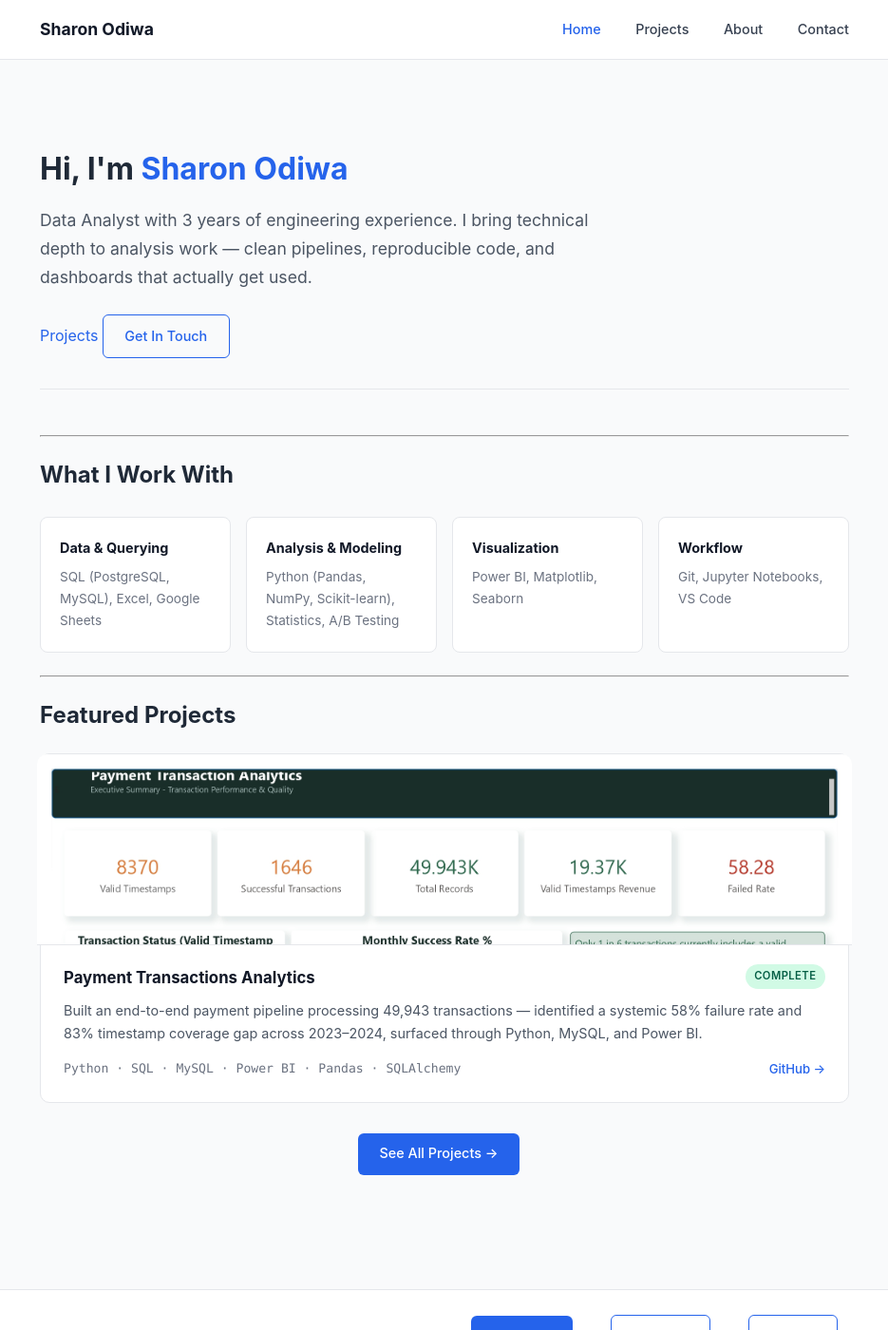
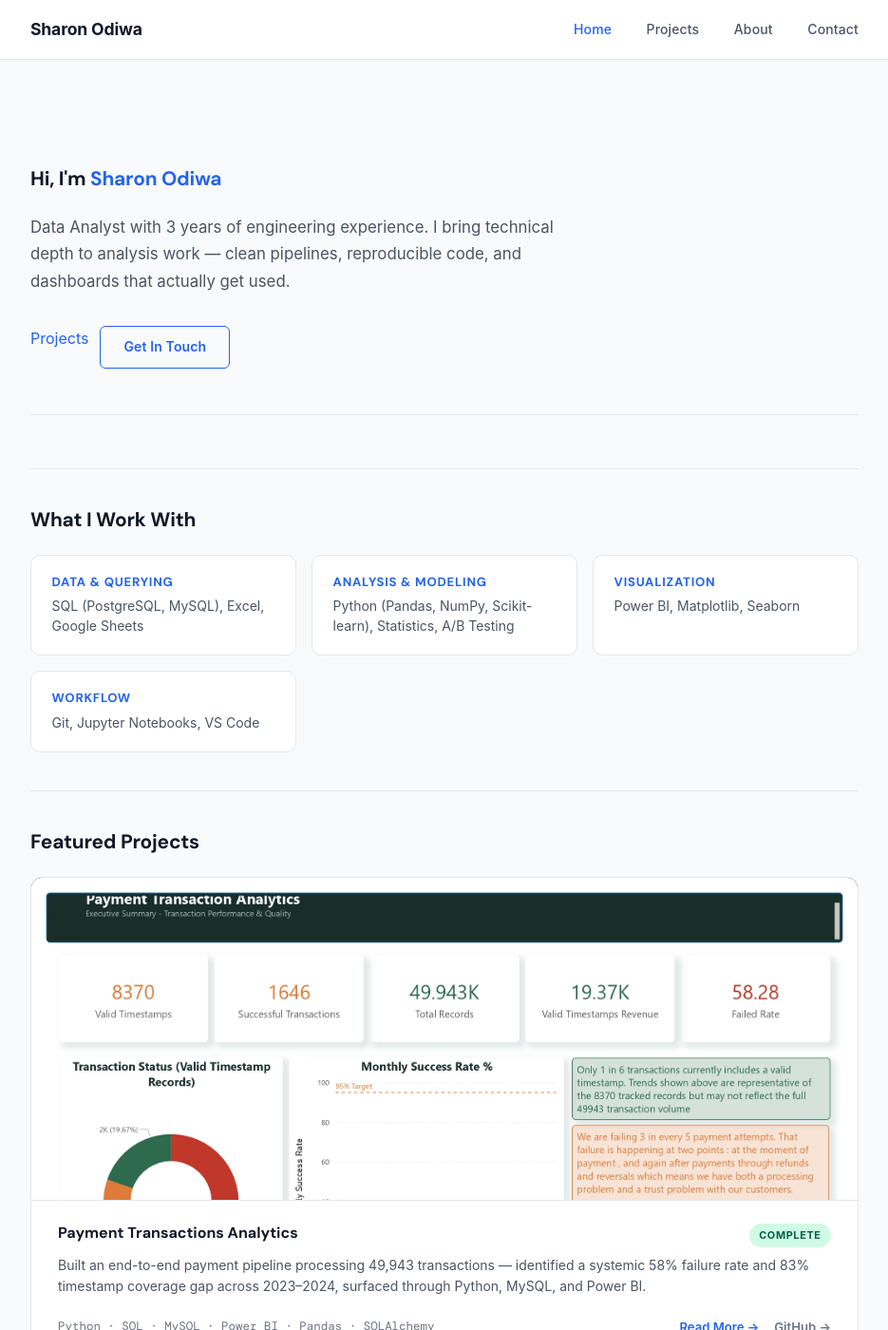
Before and after one commit to Justsharon/sharonodiwa, a Jekyll site: the page built from index.md, in a window 1280 px wide and 1400 px high. Shown: the whole window at 95% size, without its empty margins (172-1107 px from the left). Built offline with Jekyll 4.4.1, drawn with Linux system fonts in a browser that asks for light colours.

Commit message:
fix: minor style fix
Signed-off-by: Justsharon <odiwasharon@gmail.com>

```diff
--- a/_includes/project-card.html
+++ b/_includes/project-card.html
@@ -1,22 +1,41 @@
 <div class="project-card">
+
   {% if project.image %}
-    <div class="card-image">
-      <img src="{{ project.image | relative_url }}" alt="{{ project.title }} preview">
+  <a href="{{ project.url | relative_url }}" class="card-preview-link">
+    <div class="card-preview">
+      <img
+        src="{{ project.image | relative_url }}"
+        alt="{{ project.title }} dashboard preview"
+        loading="lazy"
+      />
+      <div class="card-preview-overlay">
+        <span class="overlay-btn">View Project →</span>
       </div>
+    </div>
+  </a>
   {% endif %}
+
+  <div class="card-body">
     <div class="card-header">
       <h3><a href="{{ project.url | relative_url }}">{{ project.title }}</a></h3>
       {% if project.status %}
         <span class="badge badge-{{ project.status }}">{{ project.status }}</span>
       {% endif %}
     </div>
+
     {% if project.summary %}
       <p class="card-summary">{{ project.summary }}</p>
     {% endif %}
+
     <div class="card-footer">
       <span class="tech-stack">{{ project.tech }}</span>
+      <div class="card-links">
+        <a href="{{ project.url | relative_url }}" class="card-link">Read More →</a>
         {% if project.github %}
-      <a href="{{ project.github }}" class="card-link" target="_blank">GitHub →</a>
+          <a href="{{ project.github }}" class="card-link card-link-github" target="_blank">GitHub →</a>
         {% endif %}
       </div>
     </div>
+  </div>
+
+</div>
--- a/assets/css/main.css
+++ b/assets/css/main.css
@@ -5,13 +5,16 @@
    BASE
    ===================== */
 
-*, *::before, *::after {
+*,
+*::before,
+*::after {
   box-sizing: border-box;
 }
 
 body {
   margin: 0;
-  font-family: -apple-system, BlinkMacSystemFont, 'Segoe UI', Roboto, sans-serif;
+  font-family:
+    -apple-system, BlinkMacSystemFont, "Segoe UI", Roboto, sans-serif;
   font-size: 16px;
   line-height: 1.7;
   background: #f9fafb;
@@ -32,9 +35,9 @@ a:hover {
    ===================== */
 
 .container {
-  max-width: 900px;
+  max-width: 920px;
   margin: 0 auto;
-  padding: 2.5rem 1.5rem;
+  padding: 3rem 1.5rem;
 }
 
 /* =====================
@@ -47,10 +50,11 @@ a:hover {
   position: sticky;
   top: 0;
   z-index: 100;
+  box-shadow: 0 1px 3px rgba(0, 0, 0, 0.04);
 }
 
 .header-inner {
-  max-width: 900px;
+  max-width: 920px;
   margin: 0 auto;
   padding: 1rem 1.5rem;
   display: flex;
@@ -63,20 +67,23 @@ a:hover {
   font-size: 1.1rem;
   color: #111827;
   text-decoration: none;
+  letter-spacing: -0.01em;
 }
 
 .site-nav a {
   margin-left: 2rem;
-  font-size: 0.9rem;
+  font-size: 0.875rem;
   font-weight: 500;
-  color: #374151;
+  color: #4b5563;
   text-decoration: none;
   transition: color 0.15s;
+  letter-spacing: 0.01em;
 }
 
 .site-nav a:hover,
 .site-nav a.active {
   color: #2563eb;
+  text-decoration: none;
 }
 
 /* =====================
@@ -86,24 +93,25 @@ a:hover {
 .site-footer {
   border-top: 1px solid #e5e7eb;
   background: white;
-  margin-top: 4rem;
+  margin-top: 5rem;
 }
 
 .footer-inner {
-  max-width: 900px;
+  max-width: 920px;
   margin: 0 auto;
-  padding: 1.5rem;
+  padding: 1.75rem 1.5rem;
   display: flex;
   justify-content: space-between;
   align-items: center;
-  font-size: 0.85rem;
-  color: #6b7280;
+  font-size: 0.82rem;
+  color: #9ca3af;
 }
 
 .footer-links a {
   margin-left: 1.5rem;
-  color: #6b7280;
+  color: #9ca3af;
   text-decoration: none;
+  transition: color 0.15s;
 }
 
 .footer-links a:hover {
@@ -115,47 +123,61 @@ a:hover {
    ===================== */
 
 .hero {
-  padding: 3rem 0 2rem;
+  padding: 4rem 0 3rem;
   border-bottom: 1px solid #e5e7eb;
-  margin-bottom: 3rem;
+  margin-bottom: 3.5rem;
 }
 
 .hero h2 {
-  font-size: 2rem;
-  margin: 0 0 0.75rem;
+  font-size: 2.4rem;
+  font-weight: 700;
+  letter-spacing: -0.03em;
+  margin-bottom: 1rem;
+  color: #111827;
 }
 
 .highlight {
   color: #2563eb;
+  position: relative;
 }
 
 .tagline {
-  font-size: 1.1rem;
+  font-size: 1.05rem;
   color: #4b5563;
-  max-width: 600px;
-  margin: 0 0 1.5rem;
+  max-width: 580px;
+  margin: 0 0 2rem;
+  line-height: 1.7;
+  font-weight: 400;
+}
+
+.hero-actions {
+  display: flex;
+  gap: 0.75rem;
+  flex-wrap: wrap;
 }
 
 /* =====================
    BUTTONS
    ===================== */
-
 .btn {
   display: inline-block;
   background: #2563eb;
-  color: white;
-  padding: 0.6rem 1.4rem;
+  color: #ffffff;
+  padding: 0.6rem 1.5rem;
   border-radius: 6px;
-  font-size: 0.9rem;
-  font-weight: 500;
+  font-size: 0.875rem;
+  font-weight: 600;
   text-decoration: none;
-  margin-right: 0.75rem;
-  transition: background 0.15s;
+  transition:
+    background 0.15s,
+    transform 0.1s;
+  letter-spacing: 0.01em;
 }
 
 .btn:hover {
   background: #1d4ed8;
   text-decoration: none;
+  transform: translateY(-1px);
 }
 
 .btn-outline {
@@ -166,6 +188,19 @@ a:hover {
 
 .btn-outline:hover {
   background: #eff6ff;
+  transform: translateY(-1px);
+}
+
+/* =====================
+   SECTION HEADINGS
+   ===================== */
+
+.container h2 {
+  font-size: 1.3rem;
+  font-weight: 700;
+  margin-bottom: 1.5rem;
+  color: #111827;
+  letter-spacing: -0.01em;
 }
 
 /* =====================
@@ -174,28 +209,37 @@ a:hover {
 
 .skills-grid {
   display: grid;
-  grid-template-columns: repeat(auto-fill, minmax(200px, 1fr));
+  grid-template-columns: repeat(auto-fill, minmax(210px, 1fr));
   gap: 1rem;
-  margin: 1.5rem 0;
+  margin: 1.5rem 0 2.5rem;
 }
 
 .skill-block {
-  background: white;
+  background: #ffffff;
   border: 1px solid #e5e7eb;
-  border-radius: 8px;
-  padding: 1.25rem;
+  border-radius: 10px;
+  padding: 1.25rem 1.35rem;
+  transition: box-shadow 0.15s;
+}
+
+.skill-block:hover {
+  box-shadow: 0 4px 12px rgba(0, 0, 0, 0.07);
 }
 
 .skill-block h4 {
   margin: 0 0 0.4rem;
-  font-size: 0.9rem;
-  color: #111827;
+  font-size: 0.82rem;
+  font-weight: 700;
+  color: #2563eb;
+  text-transform: uppercase;
+  letter-spacing: 0.06em;
 }
 
 .skill-block p {
   margin: 0;
-  font-size: 0.85rem;
-  color: #6b7280;
+  font-size: 0.875rem;
+  color: #4b5563;
+  line-height: 1.5;
 }
 
 /* =====================
@@ -203,17 +247,84 @@ a:hover {
    ===================== */
 
 .project-card {
-  background: white;
+  background: #ffffff;
   border: 1px solid #e5e7eb;
-  border-radius: 10px;
-  padding: 1.5rem;
-  margin-bottom: 1.25rem;
-  transition: box-shadow 0.15s, transform 0.15s;
+  border-radius: 12px;
+  overflow: hidden;
+  margin-bottom: 2rem;
+  transition:
+    box-shadow 0.2s,
+    transform 0.15s;
 }
 
 .project-card:hover {
-  box-shadow: 0 4px 16px rgba(0,0,0,0.08);
-  transform: translateY(-2px);
+  box-shadow: 0 12px 32px rgba(0, 0, 0, 0.1);
+  transform: translateY(-3px);
+}
+
+.card-preview-link {
+  display: block;
+  text-decoration: none;
+}
+
+.card-preview {
+  position: relative;
+  width: 100%;
+  overflow: hidden;
+  background: #1a2e2a;
+  border-bottom: 1px solid #e5e7eb;
+  max-height: 340px;
+}
+
+.card-preview img {
+  width: 100%;
+  height: auto;
+  display: block;
+  object-fit: cover;
+  object-position: top;
+  transition: transform 0.4s ease;
+}
+
+.project-card:hover .card-preview img {
+  transform: scale(1.02);
+}
+
+.card-preview-overlay {
+  position: absolute;
+  inset: 0;
+  background: rgba(26, 46, 42, 0);
+  display: flex;
+  align-items: center;
+  justify-content: center;
+  transition: background 0.25s;
+}
+
+.project-card:hover .card-preview-overlay {
+  background: rgba(26, 46, 42, 0.55);
+}
+
+.overlay-btn {
+  color: #ffffff;
+  font-size: 0.9rem;
+  font-weight: 700;
+  padding: 0.65rem 1.5rem;
+  border: 2px solid #ffffff;
+  border-radius: 6px;
+  opacity: 0;
+  transform: translateY(8px);
+  transition:
+    opacity 0.25s,
+    transform 0.25s;
+  letter-spacing: 0.02em;
+}
+
+.project-card:hover .overlay-btn {
+  opacity: 1;
+  transform: translateY(0);
+}
+
+.card-body {
+  padding: 1.5rem 1.75rem;
 }
 
 .card-header {
@@ -225,12 +336,14 @@ a:hover {
 
 .card-header h3 {
   margin: 0;
-  font-size: 1.05rem;
+  font-size: 1rem;
+  font-weight: 700;
 }
 
 .card-header h3 a {
   color: #111827;
   text-decoration: none;
+  transition: color 0.15s;
 }
 
 .card-header h3 a:hover {
@@ -239,25 +352,48 @@ a:hover {
 
 .card-summary {
   color: #4b5563;
-  font-size: 0.9rem;
-  margin: 0.4rem 0 0.8rem;
+  font-size: 0.875rem;
+  margin: 0.4rem 0 1.25rem;
+  line-height: 1.6;
 }
 
 .card-footer {
   display: flex;
   justify-content: space-between;
   align-items: center;
-  font-size: 0.82rem;
+  font-size: 0.8rem;
+  flex-wrap: wrap;
+  gap: 0.5rem;
 }
 
 .tech-stack {
   color: #6b7280;
-  font-family: 'SFMono-Regular', Consolas, monospace;
+  font-family: "DM Mono", monospace;
+  font-size: 0.78rem;
+}
+
+.card-links {
+  display: flex;
+  gap: 1rem;
 }
 
 .card-link {
   color: #2563eb;
-  font-weight: 500;
+  font-weight: 600;
+  font-size: 0.82rem;
+  text-decoration: none;
+}
+
+.card-link:hover {
+  text-decoration: underline;
+}
+
+.card-link-github {
+  color: #6b7280;
+}
+
+.card-link-github:hover {
+  color: #111827;
 }
 
 /* =====================
@@ -265,12 +401,12 @@ a:hover {
    ===================== */
 
 .badge {
-  font-size: 0.7rem;
-  font-weight: 600;
-  padding: 0.2rem 0.6rem;
+  font-size: 0.68rem;
+  font-weight: 700;
+  padding: 0.2rem 0.65rem;
   border-radius: 999px;
   text-transform: uppercase;
-  letter-spacing: 0.04em;
+  letter-spacing: 0.06em;
 }
 
 .badge-complete {
@@ -288,45 +424,65 @@ a:hover {
    ===================== */
 
 .back-link {
-  font-size: 0.85rem;
-  color: #6b7280;
+  font-size: 0.82rem;
+  color: #9ca3af;
   display: inline-block;
-  margin-bottom: 1rem;
+  margin-bottom: 1.25rem;
+  transition: color 0.15s;
+}
+
+.back-link:hover {
+  color: #2563eb;
+  text-decoration: none;
 }
 
 .project-header {
   border-bottom: 1px solid #e5e7eb;
-  padding-bottom: 1.5rem;
-  margin-bottom: 2rem;
+  padding-bottom: 2rem;
+  margin-bottom: 2.5rem;
 }
 
 .project-header h1 {
-  margin: 0.25rem 0 1rem;
+  font-size: 1.9rem;
+  letter-spacing: -0.02em;
+  margin: 0.25rem 0 1.25rem;
 }
 
 .project-meta {
   display: flex;
   flex-wrap: wrap;
-  gap: 1rem;
-  margin-bottom: 1.25rem;
-  font-size: 0.9rem;
+  gap: 1.25rem;
+  margin-bottom: 1.5rem;
+  font-size: 0.875rem;
   color: #4b5563;
 }
 
+.meta-item strong {
+  color: #111827;
+}
+
+.project-links {
+  display: flex;
+  gap: 0.75rem;
+  flex-wrap: wrap;
+}
+
 .project-content {
-  max-width: 720px;
+  max-width: 740px;
 }
 
 .project-content h2 {
   margin-top: 2.5rem;
-  font-size: 1.25rem;
-  border-bottom: 1px solid #e5e7eb;
-  padding-bottom: 0.4rem;
+  font-size: 1.2rem;
+  border-bottom: 2px solid #e5e7eb;
+  padding-bottom: 0.5rem;
+  letter-spacing: -0.01em;
 }
 
 .project-content h3 {
   margin-top: 1.75rem;
-  font-size: 1.05rem;
+  font-size: 1rem;
+  font-weight: 700;
   color: #374151;
 }
 
@@ -335,25 +491,34 @@ a:hover {
    ===================== */
 
 pre {
-  background: #1e293b;
+  background: #0f172a;
   color: #e2e8f0;
-  padding: 1.25rem;
-  border-radius: 8px;
+  padding: 1.5rem;
+  border-radius: 10px;
   overflow-x: auto;
-  font-size: 0.85rem;
-  line-height: 1.6;
+  font-size: 0.82rem;
+  line-height: 1.65;
+  margin: 1.5rem 0;
 }
 
 code {
-  font-family: 'SFMono-Regular', Consolas, 'Liberation Mono', monospace;
+  font-family: "DM Mono", "SFMono-Regular", Consolas, monospace;
 }
 
-p code, li code {
+p code,
+li code {
   background: #f1f5f9;
   color: #be185d;
-  padding: 0.1em 0.4em;
+  padding: 0.12em 0.45em;
   border-radius: 4px;
-  font-size: 0.87em;
+  font-size: 0.85em;
+}
+
+.about-intro {
+  font-size: 1.05rem;
+  color: #374151;
+  line-height: 1.8;
+  max-width: 660px;
 }
 
 /* =====================
@@ -361,7 +526,20 @@ p code, li code {
    ===================== */
 
 .contact-links {
+  display: flex;
+  gap: 0.75rem;
+  flex-wrap: wrap;
   margin: 2rem 0;
+}
+
+/* =====================
+   HORIZONTAL RULE
+   ===================== */
+
+hr {
+  border: none;
+  border-top: 1px solid #e5e7eb;
+  margin: 2.5rem 0;
 }
 
 /* =====================
@@ -371,22 +549,35 @@ p code, li code {
 table {
   width: 100%;
   border-collapse: collapse;
-  font-size: 0.9rem;
+  font-size: 0.875rem;
   margin: 1.5rem 0;
 }
 
 th {
   background: #f3f4f6;
   text-align: left;
-  padding: 0.6rem 1rem;
-  font-weight: 600;
+  padding: 0.65rem 1rem;
+  font-weight: 700;
+  font-size: 0.8rem;
+  text-transform: uppercase;
+  letter-spacing: 0.04em;
+  color: #374151;
   border-bottom: 2px solid #e5e7eb;
 }
 
 td {
-  padding: 0.6rem 1rem;
+  padding: 0.65rem 1rem;
   border-bottom: 1px solid #f3f4f6;
+  color: #374151;
 }
+
+tr:hover td {
+  background: #f9fafb;
+}
+
+/* =====================
+   RESPONSIVE
+   ===================== */
 
 @media (max-width: 640px) {
   .header-inner {
@@ -400,13 +591,26 @@ td {
   }
 
   .hero h2 {
-    font-size: 1.5rem;
+    font-size: 1.75rem;
+  }
+
+  .hero-actions {
+    flex-direction: column;
   }
 
   .footer-inner {
     flex-direction: column;
     gap: 0.75rem;
     text-align: center;
+  }
+
+  .footer-links a {
+    margin: 0 0.75rem;
+  }
+
+  .project-meta {
+    flex-direction: column;
+    gap: 0.5rem;
   }
 }
 
@@ -433,5 +637,16 @@ td {
   margin: 1.5rem auto 2.5rem;
   border-radius: 10px;
   border: 1px solid #e5e7eb;
-  box-shadow: 0 4px 24px rgba(0,0,0,0.10);
+  box-shadow: 0 4px 24px rgba(0, 0, 0, 0.1);
 }
+
+h1,
+h2,
+h3,
+h4 {
+  font-family: "DM Sans", sans-serif;
+  font-weight: 700;
+  line-height: 1.25;
+  color: #111827;
+  margin-top: 0;
+}
```
Lines whose indentation alone changed are shown as unchanged.
